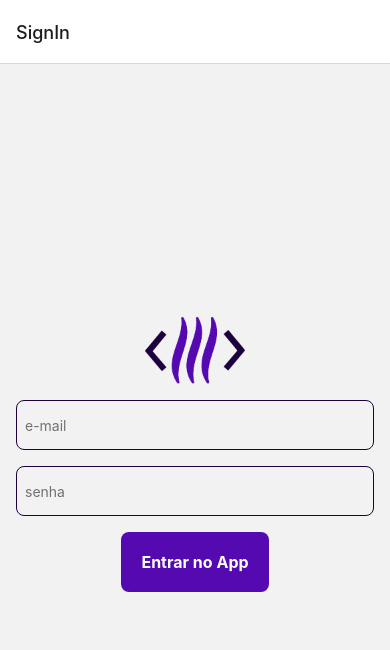
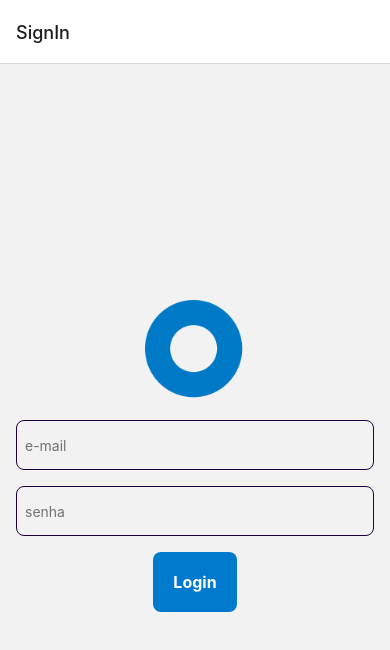
Before and after one commit to lucalves/react-native-starter, a React Native app: screen /SignIn in a window 390 px wide. Shown: the top 650 px of the page. Built offline with nearby package versions, Linux system fonts and the light colour scheme.

Commit message:
fix: colors and some component styles

```diff
--- a/src/components/MyButton.tsx
+++ b/src/components/MyButton.tsx
@@ -22,9 +22,10 @@ const styles = StyleSheet.create({
     fontWeight: 'bold',
     color: '#FFF',
     fontSize: 16,
+    textAlign: 'center',
   },
   button: {
-    backgroundColor: '#550AB1',
+    backgroundColor: '#007acc',
     borderRadius: 8,
     padding: 20,
   },
--- a/src/screens/HomeScreen.tsx
+++ b/src/screens/HomeScreen.tsx
@@ -13,11 +13,11 @@ export function HomeScreen() {
   return (
     <View style={styles.container}>
       <Text style={styles.title}>
-        Essa tela só pode ser vista por usuários autenticados
+        This screen only can be accessed by authorized users
       </Text>
-      <MyButton title="Ir para Configurações" onPress={navigateToSettings} />
+      <MyButton title="Go to settings" onPress={navigateToSettings} />
       <Text>
-        by <Text style={styles.coffText}>Coffstack</Text>
+        by <Text style={styles.coffText}>Mikkaiser</Text>
       </Text>
     </View>
   );
--- a/src/screens/SettingsScreen.tsx
+++ b/src/screens/SettingsScreen.tsx
@@ -9,11 +9,11 @@ export function SettingsScreen() {
 
   return (
     <View style={styles.container}>
-      <Text style={styles.title}>Configurações</Text>
+      <Text style={styles.title}>Settings</Text>
       <MyButton
         onPress={signOut}
         style={{backgroundColor: 'red'}}
-        title="Sair do App"
+        title="Logout"
       />
     </View>
   );
--- a/src/screens/SignInScreen.tsx
+++ b/src/screens/SignInScreen.tsx
@@ -16,7 +16,7 @@ export function SignInScreen() {
       <Image
         resizeMode="contain"
         source={require('../assets/logo.png')}
-        style={{width: 100, height: 100}}
+        style={{width: 100, height: 100, marginVertical: 20}}
       />
       <MyTextInput placeholder="e-mail" value={email} onChangeText={setEmail} />
       <MyTextInput
@@ -26,7 +26,7 @@ export function SignInScreen() {
         onChangeText={setPassword}
       />
 
-      <MyButton title="Entrar no App" onPress={() => signIn(email, password)} />
+      <MyButton title="Login" onPress={() => signIn(email, password)} />
     </View>
   );
 }
--- a/src/screens/styles.ts
+++ b/src/screens/styles.ts
@@ -16,7 +16,7 @@ export const styles = StyleSheet.create({
     textAlign: 'center',
   },
   coffText: {
-    color: '#550AB1',
+    color: '#007acc',
     fontWeight: 'bold',
   },
 });
```
Also changed, not shown: src/assets/logo.png.
